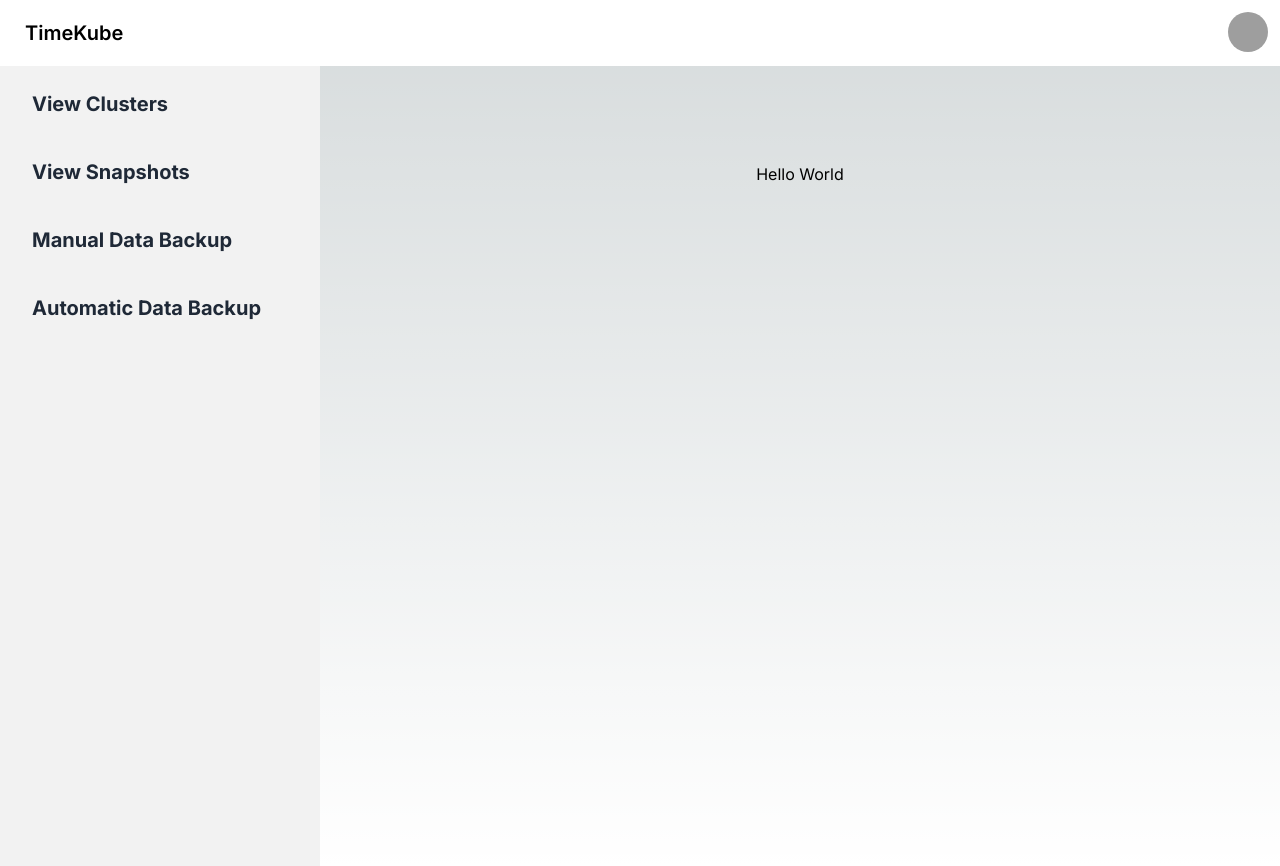
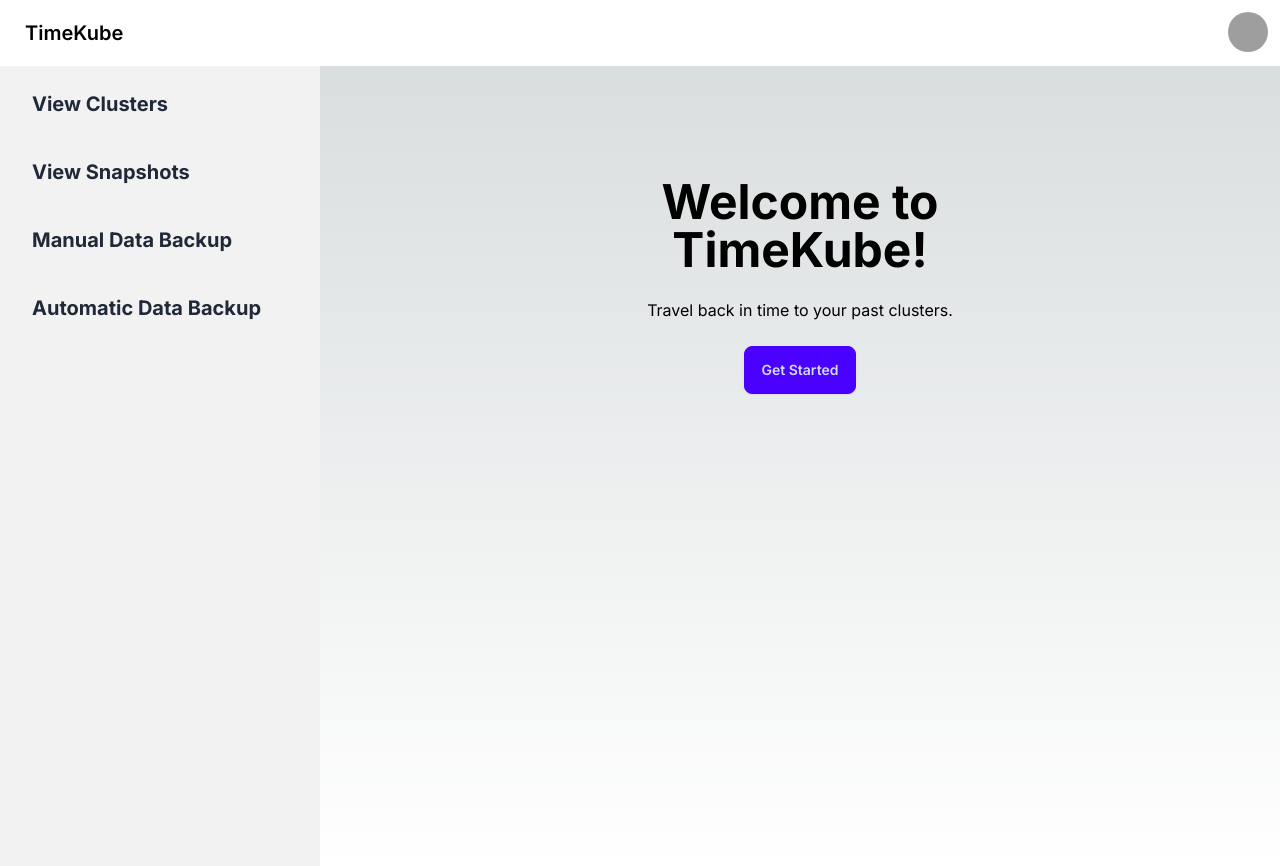
Before and after one commit to oslabs-beta/TimeKube, a Next.js app: page / in a window 1280 px wide. Built offline with nearby package versions, Linux system fonts and the light colour scheme; grey boxes are pictures that could not be loaded.

Commit message:
Homepage, clusters, cluster info

```diff
--- a/src/app/active_clusters/cluster.tsx
+++ b/src/app/active_clusters/cluster.tsx
@@ -16,7 +16,7 @@ export default function Cluster(props: ClusterProp) {
     <div className="activeCluster mockup-code">
       <div className={"flex justify-center"}>
         <Link href={`../dashboard`}>
-          <button className="btn btn-lg btn-wide text-white font-extrabold bg-gray-800" onClick={handleViewBtnCLicked}>
+          <button className="btn btn-primary btn-lg btn-wide text-white font-extrabold " onClick={handleViewBtnCLicked}>
             {/*<Link href={`../cluster_details/?id=${props.id}`}>{props.text}</Link>*/}
             {props.text}
           </button>
--- a/src/app/dashboard/page.tsx
+++ b/src/app/dashboard/page.tsx
@@ -1,7 +1,6 @@
 
 import { NextPage } from 'next';
 import CurrentState from './CurrentState.jsx';
-import Shell from './Shell';
 
 const DashboardPage: NextPage = () => {
   return (
--- a/src/app/page.tsx
+++ b/src/app/page.tsx
@@ -1,9 +1,19 @@
 import Image from "next/image";
+import Link from "next/link";
 
 export default function Home() {
   return (
-      <main className="flex min-h-screen flex-col items-center justify-between p-24">
-        <h1>Hello World</h1>
-      </main>
+    <main className="flex min-h-screen flex-col items-center justify-between p-24">
+      {/*<main className="flex min-h-screen flex-col items-center justify-between p-24" style={{backgroundImage: './bg.jpeg'}}>*/}
+      <div className="hero-content text-center">
+        <div className="max-w-md">
+          <h1 className={"text-5xl font-bold"}>Welcome to TimeKube!</h1>
+          <p className="py-6">Travel back in time to your past clusters.</p>
+          <Link href={"/active_clusters"}>
+            <button className="btn btn-primary">Get Started</button>
+          </Link>
+        </div>
+      </div>
+    </main>
   );
 }
```
